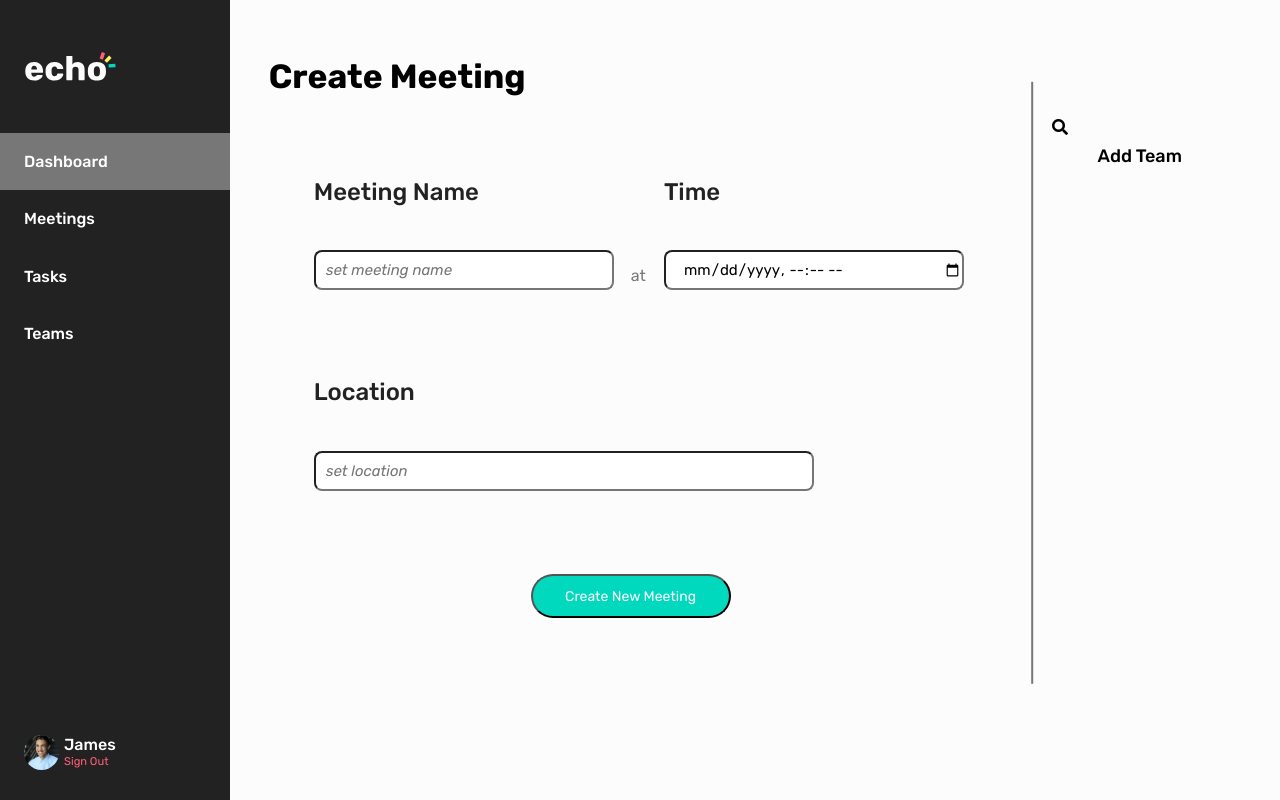
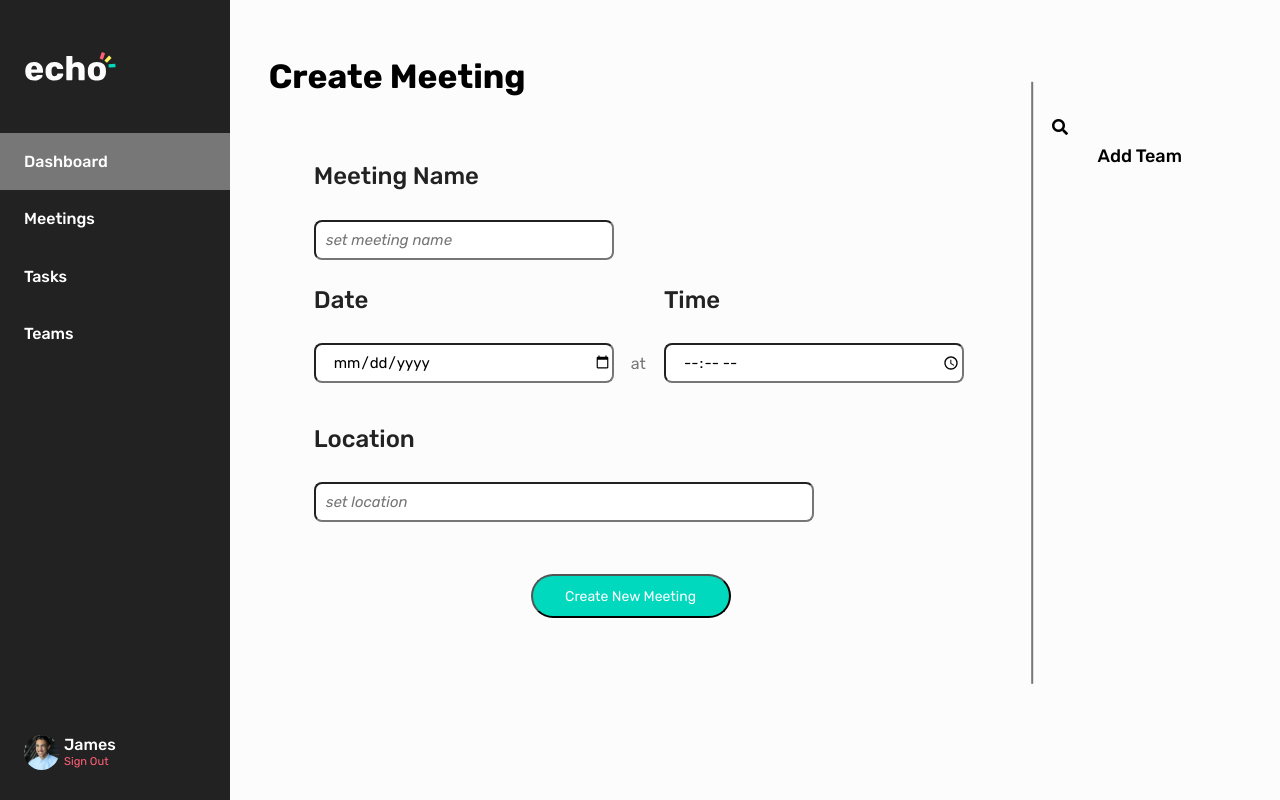
Before and after one commit to james-tyner/echo-meetings, a PHP site: page /createmeeting.php in a window 1280 px wide. Run offline with PHP 8.4, Linux system fonts and the light colour scheme.

Commit message:
createmeeting

```diff
--- a/createmeeting.php
+++ b/createmeeting.php
@@ -15,7 +15,7 @@ $username = "James"; // this will appear in the bottom of the sidebar. Eventuall
 width: 275px;
 height: 23px;
 left: 25%;
-top: 90%;
+top: 80%;
 
 font-family: Rubik;
 font-style: normal;
@@ -33,7 +33,7 @@ color: #222222;
 width: 300px;
 height: 40px;
 left: 25%;
-top: 150%;
+top: 130%;
 border-radius: 8px;
 text-indent: 8px;
 font-size: 15px;
@@ -51,37 +51,47 @@ box-shadow:  10px  rgba(0,0,0,0.1);
 width: 100px;
 height: 40px;
 left: 120%;
-top: 160%;
+top: 217%;
 
 color: #777777;
 
 
  }
 
+ #date h2{
+   position:absolute;
+   left: 25%;
+   top: 160%;
 
+ }
+
+ #date input{
+   left: 25%;
+   top: 210%;
+ }
 
  #time h2{
    position:absolute;
    left: 130%;
-   top: 90%;
+   top: 160%;
 
  }
 
  #time input{
    left: 130%;
-   top: 150%;
+   top: 210%;
  }
 
  #location h2{
    position:absolute;
   left: 25%;
-   top: 220%;
+   top: 250%;
 
  }
 
  #location input{
    left: 25%;
-   top: 280%;
+   top: 300%;
    width: 500px;
  }
 
@@ -168,12 +178,15 @@ i{
       <h2>Meeting Name</h2>
       <input type="text" name="name" placeholder="set meeting name" ></input>
     </div>
-
+    <div id="date">
+      <h2>Date</h2>
+      <input type="date" name="name"  ></input>
+    </div>
 <div id="at">at</div>
 
     <div id="time">
       <h2>Time</h2>
-      <input type="datetime-local" name="name"  ></input>
+      <input type="time" name="name"  ></input>
     </div>
 
     <div id="location">
```
